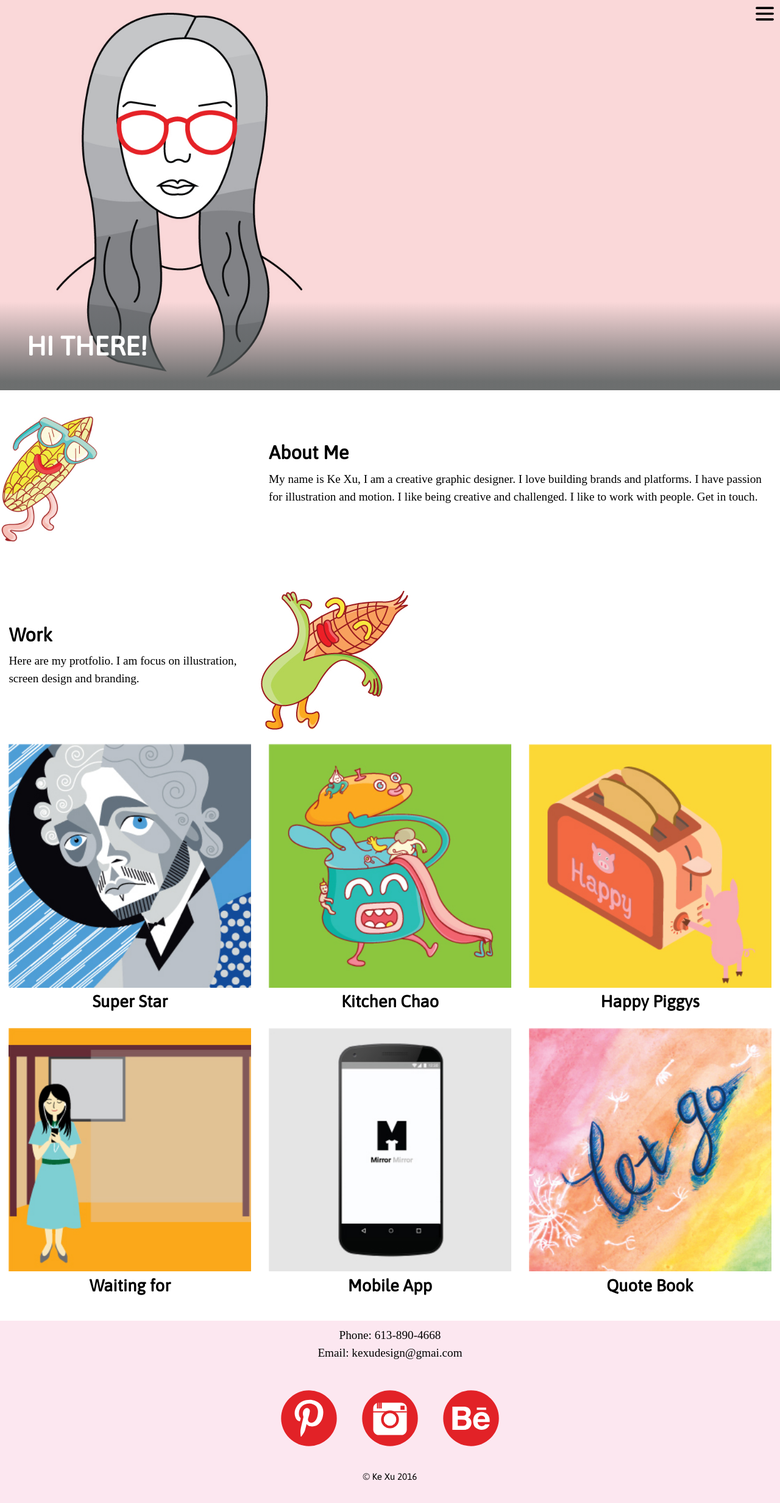
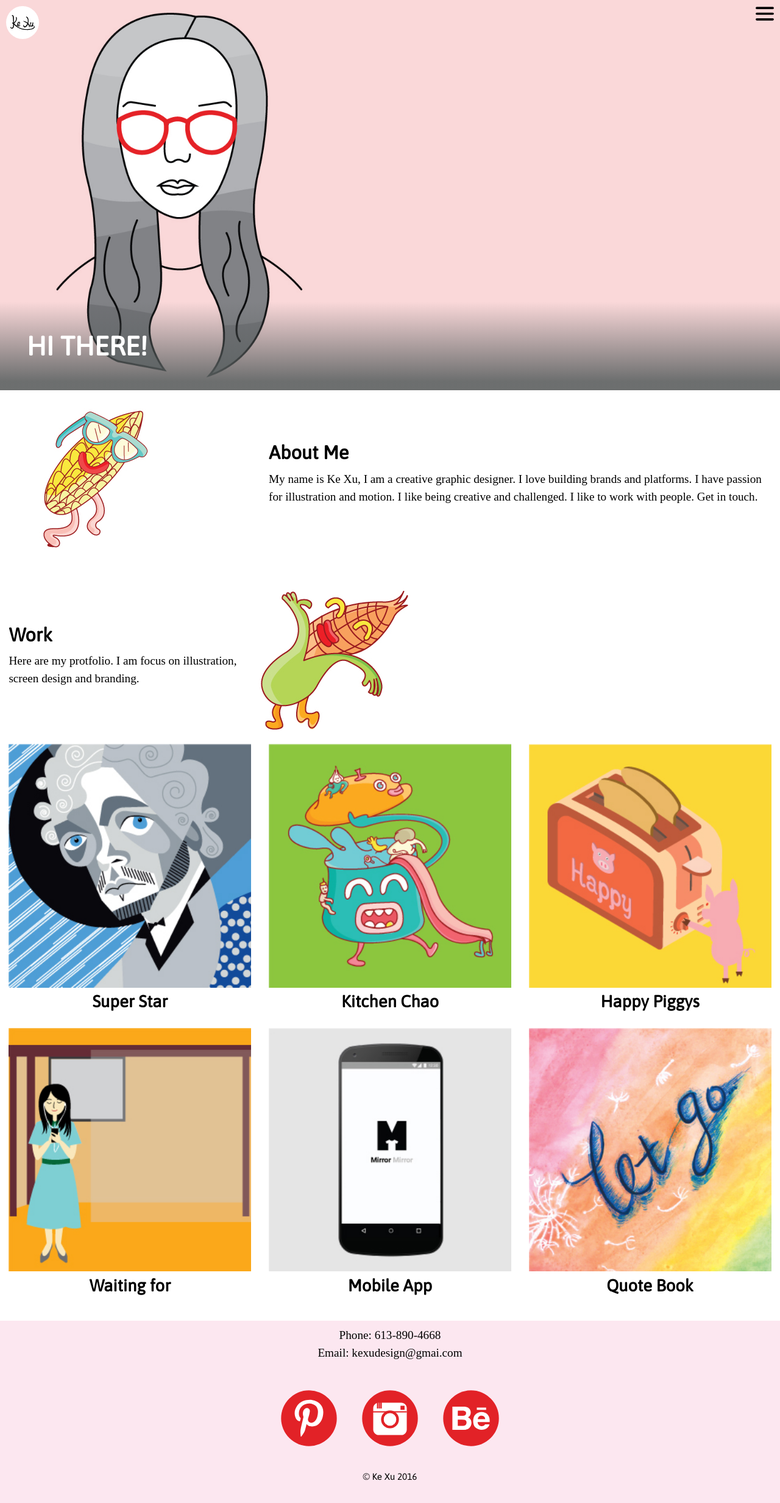
Before and after one commit to xuke918/portfolio-1, a Jekyll site: the page built from index.html, in a window 1280 px wide. Shown: the whole page at 61% size. Built offline with Jekyll 4.4.1, drawn with Linux system fonts in a browser that asks for light colours.

Commit message:
Added logo icon.

```diff
--- a/_layouts/default.html
+++ b/_layouts/default.html
@@ -20,6 +20,12 @@
 <body>
   <header>
     <div class="banner">
+      <div>
+        <a href="{{site.baseurl}}/">
+          <img class="logo" src="{{site.baseurl}}/images/logo.svg" alt="">
+        </a>
+      </div>
+
       <img class="img-flex" src="{{site.baseurl}}/images/banner.jpg">
 
       <h1 class="banner-title yotta">HI THERE!</h1>
```
Also changed, not shown: images/corn.jpg, 8 other files.
